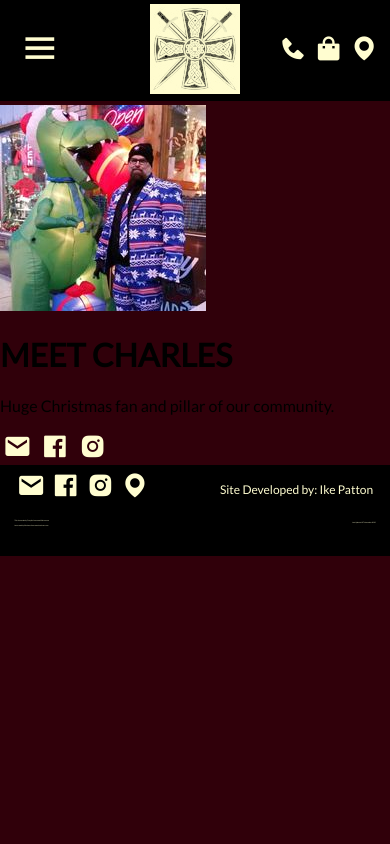
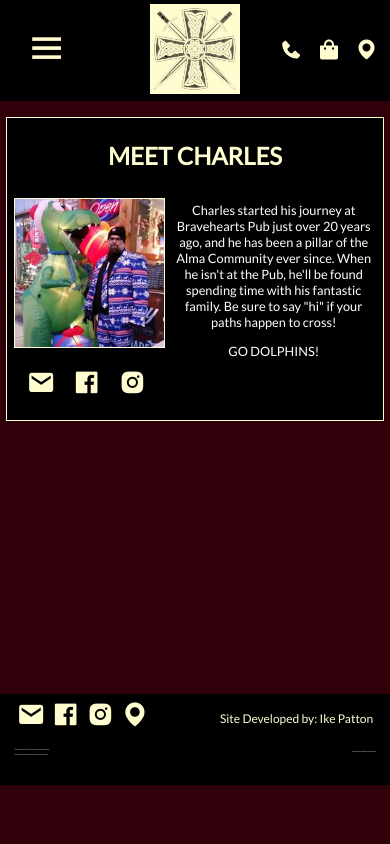
Before and after one commit to ilikeikers/bhpub.com, a PHP site: page /about.php in a window 390 px wide. Run offline with PHP 8.4, Linux system fonts and the light colour scheme.

Commit message:
update about and styles for mobile and desktop

```diff
--- a/about.php
+++ b/about.php
@@ -12,18 +12,19 @@
 
     <div class="innercontainer">
         <div class="aboutcontainer">
+            <div class="bossname"><h2> MEET CHARLES </h2></div>
             <div class="infoblock">
                 <div class="profilepiccontainer"><img src="pics/profile.jpg" alt="The Boss" class="profilepic"></div>
                 <div class="bossintro">
-                    <h1> MEET CHARLES </h1>
-                    <p> Huge Christmas fan and pillar of our community. </p>
+                    <div class="bossdescribe"><p> Charles started his journey at Bravehearts Pub just over 20 years ago, and he has been a pillar of the Alma Community ever since. When he isn't at the Pub, he'll be found spending time with his fantastic family. Be sure to say "hi" if your paths happen to cross! </p>
+                        <p> GO DOLPHINS!</p></div>
                 </div>
             </div>
             <div class="linkblock">
-                <div class="linkcontainers">
-                    <a href="https://qrco.de/bbhNV1"><a href="mailto: bhpub71@gmail.com" class="foot-links"> <i class="bx bxs-envelope"></i></a>
-                    <a href="https://www.facebook.com/BraveheartsPub/" class="foot-links"> <i class="bx bxl-facebook-square"></i></a>
-                    <a href="https://www.instagram.com/braveheartspub/" class="foot-links"> <i class="bx bxl-instagram-alt"></i></a>
+                <div class="linkcontainer">
+                    <div><a href="https://qrco.de/bbhNV1"><a href="mailto: bhpub71@gmail.com" class="foot-links"> <i class="bx bxs-envelope"></i></a></div>
+                    <div><a href="https://www.facebook.com/BraveheartsPub/" class="foot-links"> <i class="bx bxl-facebook-square"></i></a></div>
+                    <div><a href="https://www.instagram.com/braveheartspub/" class="foot-links"> <i class="bx bxl-instagram-alt"></i></a></div>
                 </div>
             </div>
         </div>
--- a/footer.php
+++ b/footer.php
@@ -19,7 +19,7 @@
             </div>
 
             <div class="lastupdated foot-item right">
-                <p>Last Updated: 07 November 2020</p>
+                <p>Last Updated: 08 November 2020</p>
             </div>
         </div>
     </div>
--- a/index.php
+++ b/index.php
@@ -85,7 +85,7 @@ function initMap() {
             <ul class="hours-list">
                 <li class="title"><u><h1>HOURS</h1></u></li>
                 <li class="day"><h2>   SUNDAY    </h2></li>
-                <li class="time"><h3>12:00P-09:00A</h3></li>
+                <li class="time"><h3>12:00P-09:00P</h3></li>
                 <li class="day"><h2>   MONDAY    </h2></li>
                 <li class="time"><h3>11:00A-12:00A</h3></li>
                 <li class="day"><h2>  TUESDAY    </h2></li>
--- a/nav.php
+++ b/nav.php
@@ -4,6 +4,7 @@
         <a href="javascript:void(0)" class="closebtn" onclick="closeNav()"> <i class="bx bxs-x-square"></i> </a>
 
         <div class="overlay-content">
+            <a href="index.php">HOME</a>
             <a href="https://qrco.de/bbhNV1">MENU</a>
             <a href="https://qrco.de/bbhNaY">DRAFT</a>
             <a href="https://qrco.de/bbhO8p">DRINKS</a>
--- a/style.css
+++ b/style.css
@@ -16,7 +13,6 @@ a {
 
 html,
 body {
-    height: 100%;
     width: 100%;
     margin: 0rem;
     font-family: "Lato", sans-serif;
@@ -24,10 +20,11 @@ body {
 }
 
 .container {
-    height: 100%;
+    min-height: 93vh;
     width: 100%;
-    margin: auto;
+    margin: 0rem;
     background-color: #30000A;
+    position: relative;
 }
 
 
@@ -137,6 +134,7 @@ body {
     background-color: #30000a;
     margin: auto;
     margin-top: 0.25rem;
+    padding-bottom: 5.7rem;
 }
 
 .header {
@@ -278,21 +276,23 @@ body {
     display: flex;
     align-items: center;
     justify-content: center;
-    width: 100%;
+    width: 95%;
     height: auto;
 }
 
 .slide img {
     width: 97%;
     height: auto;
+    max-height: 23.5rem;
 }
 /*Footer*/
 .footer {
     color: #fffdd0;
     display: flex;
     width: 100%;
+    position: absolute;
     height: 5.7rem;
-    margin-bottom: -0.25rem;
+    bottom: 0rem;
     background-color: black;
 }
 
@@ -370,6 +370,98 @@ body {
     color: #fffdd0;
 }
 
+/* About Page */
+.aboutcontainer {
+    display: flex;
+    flex-direction: column;
+    width: 95%;
+    height: 95%;
+    margin: auto;
+    margin-top: 1rem;
+    border: 1px solid #fffdd0;
+    background-color: black;
+    color: white;
+    padding: 0.18rem;
+}
+
+.infoblock {
+    display: flex;
+    flex-direction: row;
+}
+
+.profilepiccontainer {
+    width: 40%;
+    height: auto;
+    align-self: center;
+    margin-right: auto;
+    margin-left: auto;
+}
+
+.profilepic {
+    width: 100%;
+    height: auto;
+    border: 1px solid #fffdd0;
+}
+
+.bossintro {
+    display: flex;
+    flex-direction: column;
+    width: 55%;
+    height: auto;
+    align-self: center;
+    text-align: center;
+    margin-left: auto;
+    margin-right: auto;
+}
+
+.bossname {
+    display: flex;
+    align-self: center;
+    color: #fffdd0;
+}
+
+
+.bossdescribe {
+    display: flex;
+    flex-direction: column;
+    justify-content: center;
+    align-content: center;
+    align-items: center;
+    justify-self: center;
+    align-self: center;
+}
+
+.signoff {
+    display: flex;
+    justify-content: center;
+    align-content: center;
+    align-items: center;
+    justify-self: center;
+}
+.bossdescribe p {
+    display: flex;
+    align-self: center;
+    flex-wrap: wrap;
+    margin-bottom: 0;
+    font-size: 0.8rem;
+    color: white;
+}
+
+.linkcontainer {
+    display: flex;
+    flex-direction: row;
+    justify-content: space-evenly;
+    width: 40%;
+    margin-top: 0.5rem;
+    margin-bottom: 1rem;
+    margin-left: 0.18rem;
+}
+
+
+
+
+
+
 /*Small Screen */
 @media screen and (max-height: 450px) {
     .overlay a {font-size: 1.25rem}
```
Also changed, not shown: other parts of style.css (+3 -41 lines).
